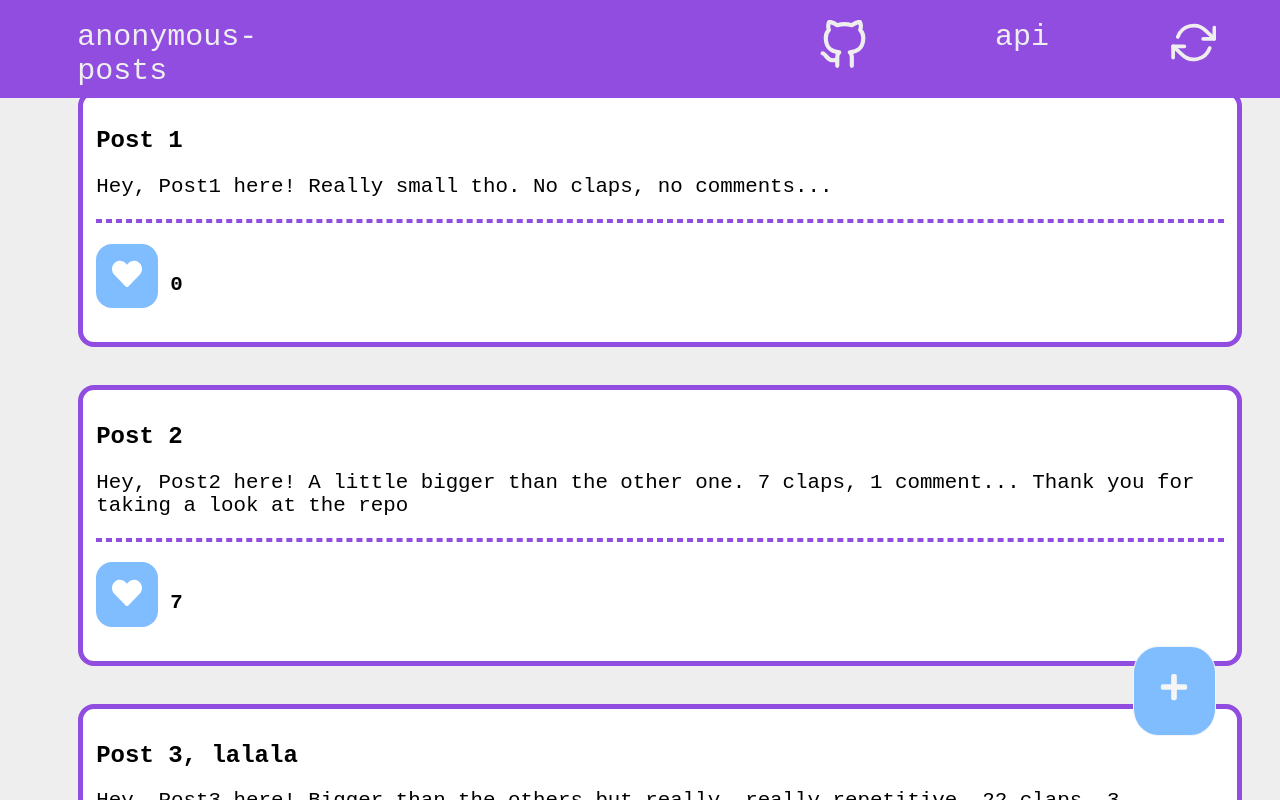
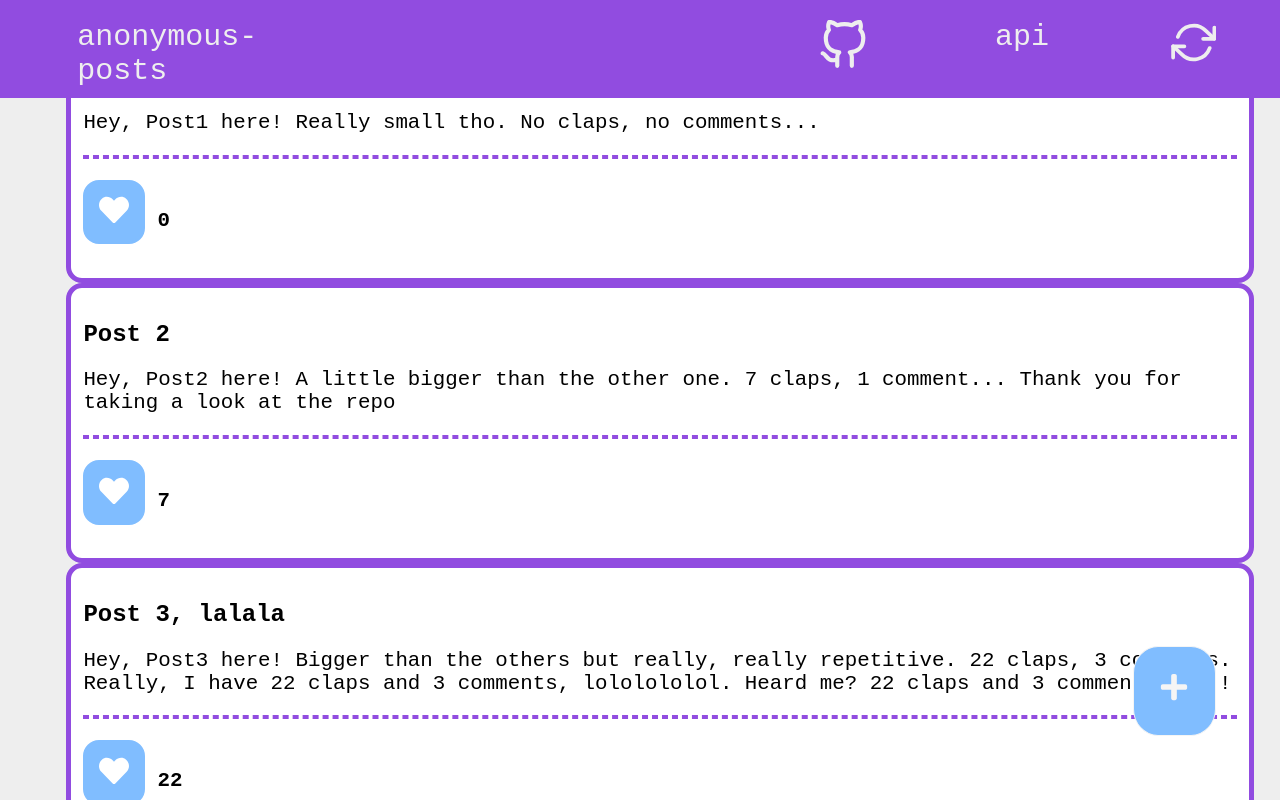
Before and after one commit to s0meon3/anonymous-posts, a React (Create React App) app in the folder client/: page / in a window 1280 px wide. Shown: the top 800 px of the page. Built offline with nearby package versions, Linux system fonts and the light colour scheme; the HTML template or start-up script is replaced by a standard one.

Commit message:
margin fix

```diff
--- a/client/src/components/Post.css
+++ b/client/src/components/Post.css
@@ -5,7 +5,6 @@
 	border-radius: 1rem;
 
 	padding: 1vw;
-	margin: 3vw;
 }
 
 .heart {
--- a/client/src/components/PostList.css
+++ b/client/src/components/PostList.css
@@ -1,3 +1,4 @@
 .list {
-	margin-top: 7vw;
+	margin-top: 9vw;
+	margin: 2vw;
 }
```
